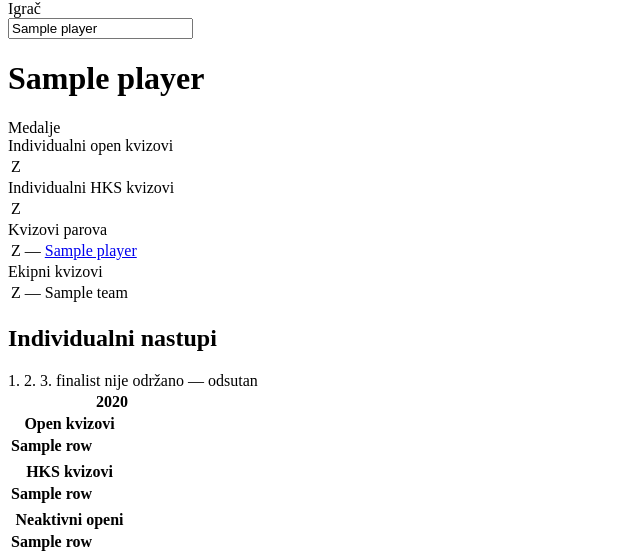
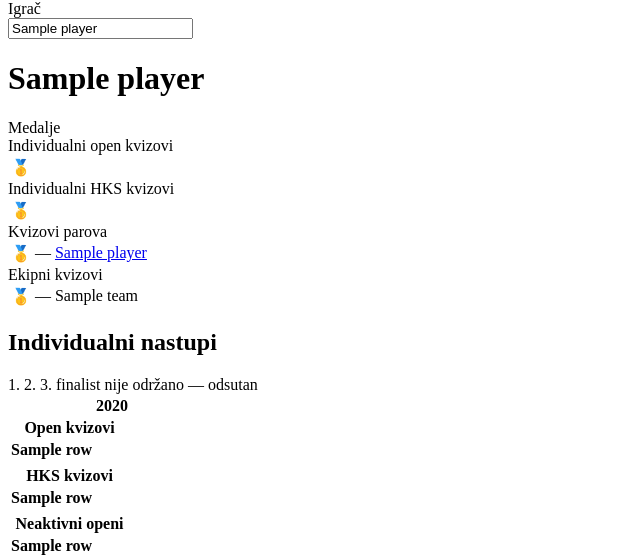
Before and after one commit to git-nt/croatian-quiz-scores, a Python web app: template templates/player.html in a window 1280 px wide. Shown: the part 44-601 px from the top of the page, without its empty margins (0-640 px from the left). Run offline with Jinja, Linux system fonts and the light colour scheme; the template is opened without the code that fills it: most values are stand-ins (such as "Sample title", 1, 10 or a date in 2020); lists and menus that the app fills with data are empty.

Commit message:
feat: medal emojis instead of Z/S/B chips on profiles and medal podiums

```diff
--- a/templates/medals.html
+++ b/templates/medals.html
@@ -112,7 +112,7 @@
     <ul class="small edp-podium">
       {% for slot in entry.podium %}
       <li class="edp-team">
-        <span class="medal-chip medal-{{ slot.rank }}">{% if slot.rank == 1 %}Z{% elif slot.rank == 2 %}S{% else %}B{% endif %}</span>
+        <span>{% if slot.rank == 1 %}🥇{% elif slot.rank == 2 %}🥈{% else %}🥉{% endif %}</span>
         <strong>{{ slot.team }}</strong>
         <span class="edp-members">({% for m in slot.members %}<a href="{{ base_url }}/players/{{ player_slug(m) }}/">{{ m }}</a>{% if not loop.last %}, {% endif %}{% endfor %})</span>
       </li>
@@ -130,7 +130,7 @@
     <ul class="small edp-podium">
       {% for slot in entry.podium %}
       <li class="edp-team">
-        <span class="medal-chip medal-{{ slot.rank }}">{% if slot.rank == 1 %}Z{% elif slot.rank == 2 %}S{% else %}B{% endif %}</span>
+        <span>{% if slot.rank == 1 %}🥇{% elif slot.rank == 2 %}🥈{% else %}🥉{% endif %}</span>
         {% for p in slot.players %}<a href="{{ base_url }}/players/{{ player_slug(p) }}/">{{ p }}</a>{% if not loop.last %} / {% endif %}{% endfor %}
       </li>
       {% endfor %}
--- a/templates/player.html
+++ b/templates/player.html
@@ -38,7 +38,7 @@
     <tbody>
       {% for m in podium_live %}
       <tr>
-        <td class="medal-icon"><span class="medal-chip medal-{{ m.rank }}">{% if m.rank == 1 %}Z{% elif m.rank == 2 %}S{% else %}B{% endif %}</span></td>
+        <td class="medal-icon"><span class="medal-emoji">{% if m.rank == 1 %}🥇{% elif m.rank == 2 %}🥈{% else %}🥉{% endif %}</span></td>
         <td class="medal-event"><a href="{{ base_url }}/events/{{ m.t.key }}/">{{ event_label(m.t.key, m.t.label) }}</a></td>
       </tr>
       {% endfor %}
@@ -51,7 +51,7 @@
     <tbody>
       {% for m in podium_hks %}
       <tr>
-        <td class="medal-icon"><span class="medal-chip medal-{{ m.rank }}">{% if m.rank == 1 %}Z{% elif m.rank == 2 %}S{% else %}B{% endif %}</span></td>
+        <td class="medal-icon"><span class="medal-emoji">{% if m.rank == 1 %}🥇{% elif m.rank == 2 %}🥈{% else %}🥉{% endif %}</span></td>
         <td class="medal-event"><a href="{{ base_url }}/events/{{ m.t.key }}/">{{ event_label(m.t.key, m.t.label) }}</a></td>
       </tr>
       {% endfor %}
@@ -64,7 +64,7 @@
     <tbody>
       {% for m in pair_medals %}
       <tr>
-        <td class="medal-icon"><span class="medal-chip medal-{{ m.rank }}">{% if m.rank == 1 %}Z{% elif m.rank == 2 %}S{% else %}B{% endif %}</span></td>
+        <td class="medal-icon"><span class="medal-emoji">{% if m.rank == 1 %}🥇{% elif m.rank == 2 %}🥈{% else %}🥉{% endif %}</span></td>
         <td class="medal-event">
           {% if m.series == 'php' %}
           <a href="{{ base_url }}/events/php{{ m.year }}/">PHP {{ m.year }}.</a>
@@ -84,7 +84,7 @@
     <tbody>
       {% for m in edp_medals %}
       <tr>
-        <td class="medal-icon"><span class="medal-chip medal-{{ m.rank }}">{% if m.rank == 1 %}Z{% elif m.rank == 2 %}S{% else %}B{% endif %}</span></td>
+        <td class="medal-icon"><span class="medal-emoji">{% if m.rank == 1 %}🥇{% elif m.rank == 2 %}🥈{% else %}🥉{% endif %}</span></td>
         <td class="medal-event">
           {% if m.series == 'edp' %}
           <a href="{{ base_url }}/events/edp{{ m.year }}/">EDP {{ m.year }}.</a>
```
Also changed, not shown: static/style.css (+3 -19 lines).
